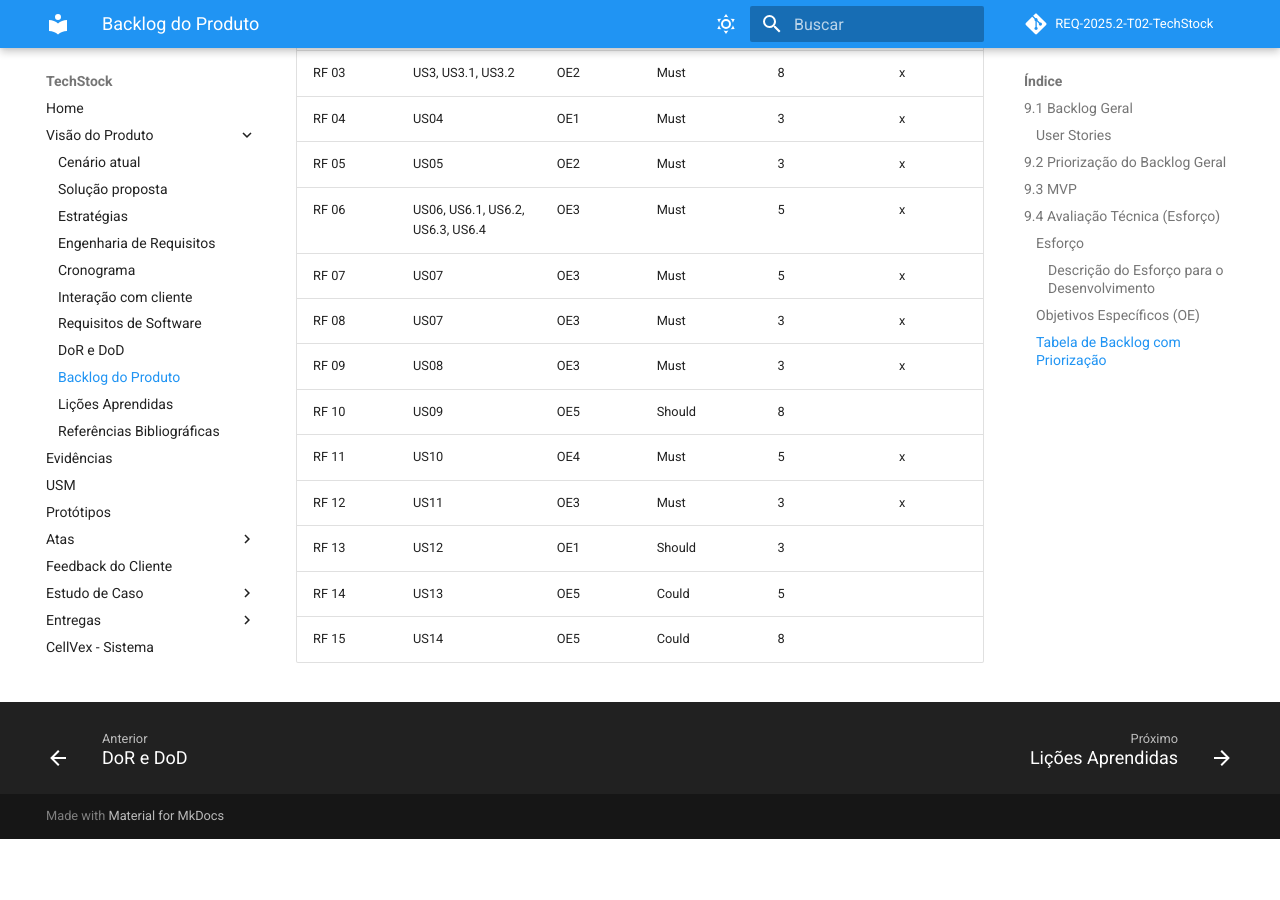
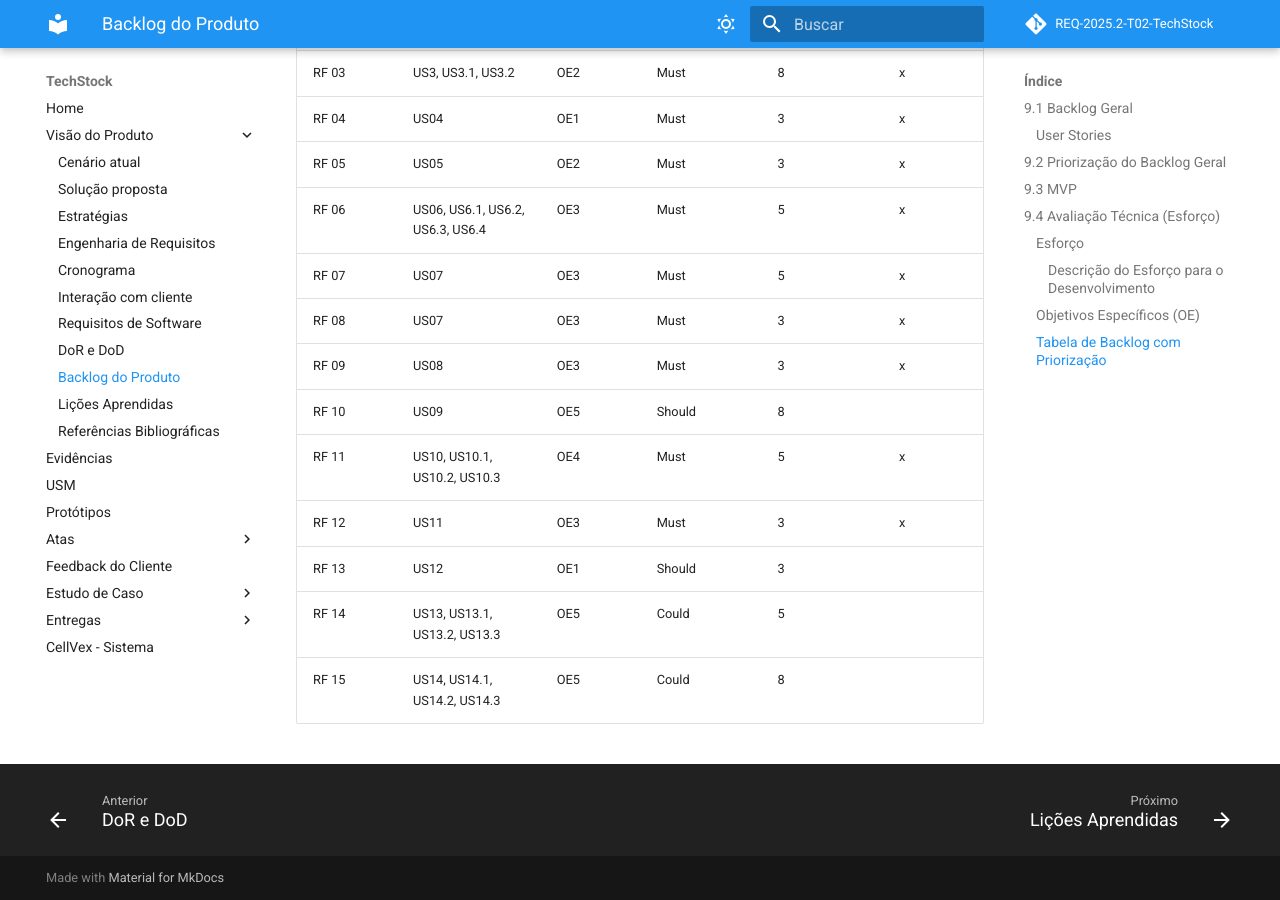
Before and after one commit to mdsreq-fga-unb/REQ-2025.2-T02-TechStock, an MkDocs documentation site: the page built from docs/visao/backlog-do-produto.md, in a window 1280 px wide and 900 px high, scrolled down 14540 px. Built offline with MkDocs 1.6.1 and Material for MkDocs 9.7.7, drawn with Linux system fonts in a browser that asks for light colours; comment, search, counter and statistics services are not loaded; before the commit the page ends 15379 px from its top, so only the background shows below that.

Commit message:
(docs): atualização da tabela de priorizacao

```diff
--- a/docs/visao/backlog-do-produto.md
+++ b/docs/visao/backlog-do-produto.md
@@ -471,8 +471,8 @@ Portanto, a tabela a seguir relaciona os requisitos funcionais, suas histórias
 | RF 08 | US07 | OE3 | Must | 3 | x |
 | RF 09 | US08 | OE3 | Must | 3 | x |
 | RF 10 | US09 | OE5 | Should | 8 |  |
-| RF 11 | US10 | OE4 | Must | 5 | x |
+| RF 11 | US10, US10.1, US10.2, US10.3 | OE4 | Must | 5 | x |
 | RF 12 | US11 | OE3 | Must | 3 | x |
 | RF 13 | US12 | OE1 | Should | 3 |  |
-| RF 14 | US13 | OE5 | Could | 5 |  |
-| RF 15 | US14 | OE5 | Could | 8 |  |
+| RF 14 | US13, US13.1, US13.2, US13.3 | OE5 | Could | 5 |  |
+| RF 15 | US14, US14.1, US14.2, US14.3 | OE5 | Could | 8 |  |
```
